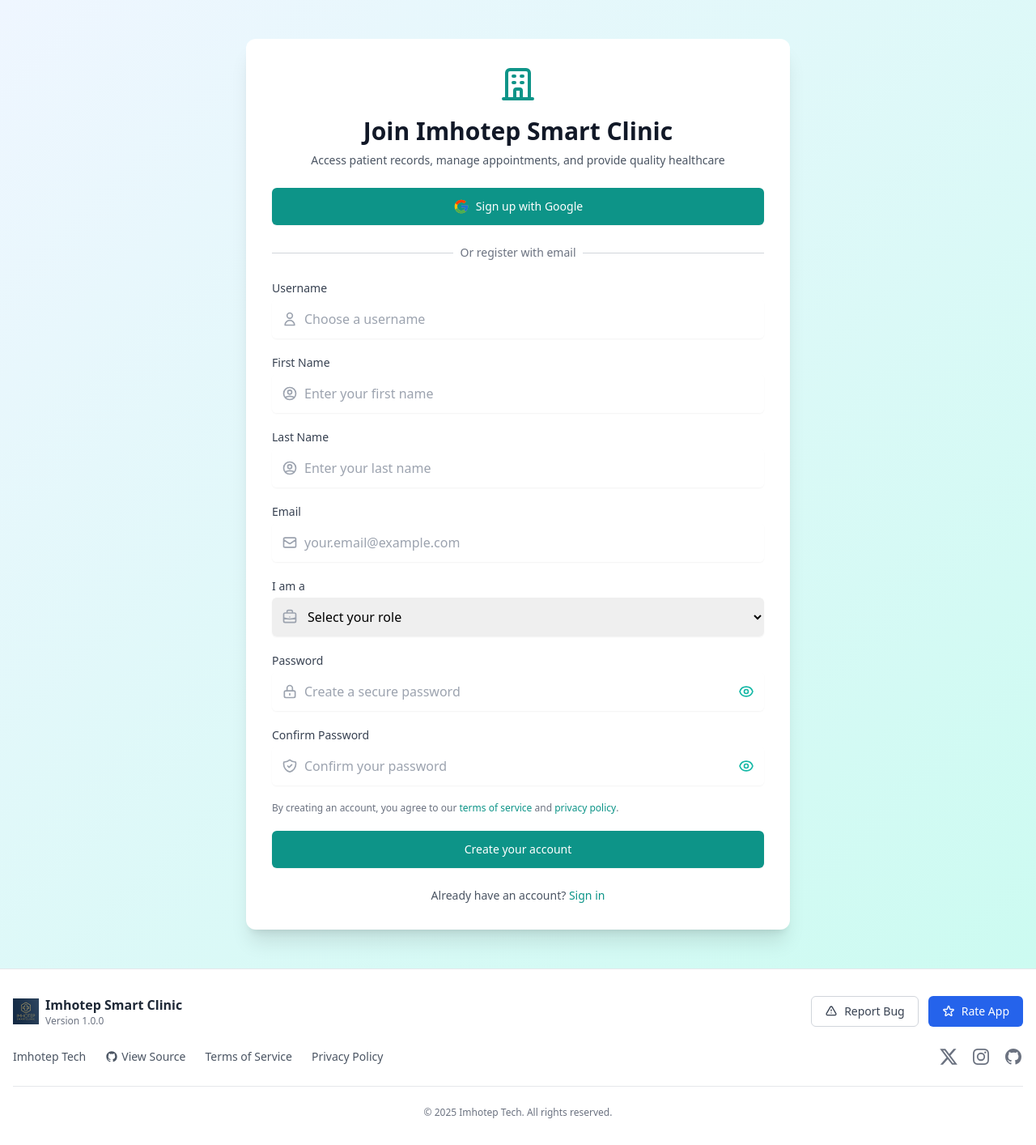
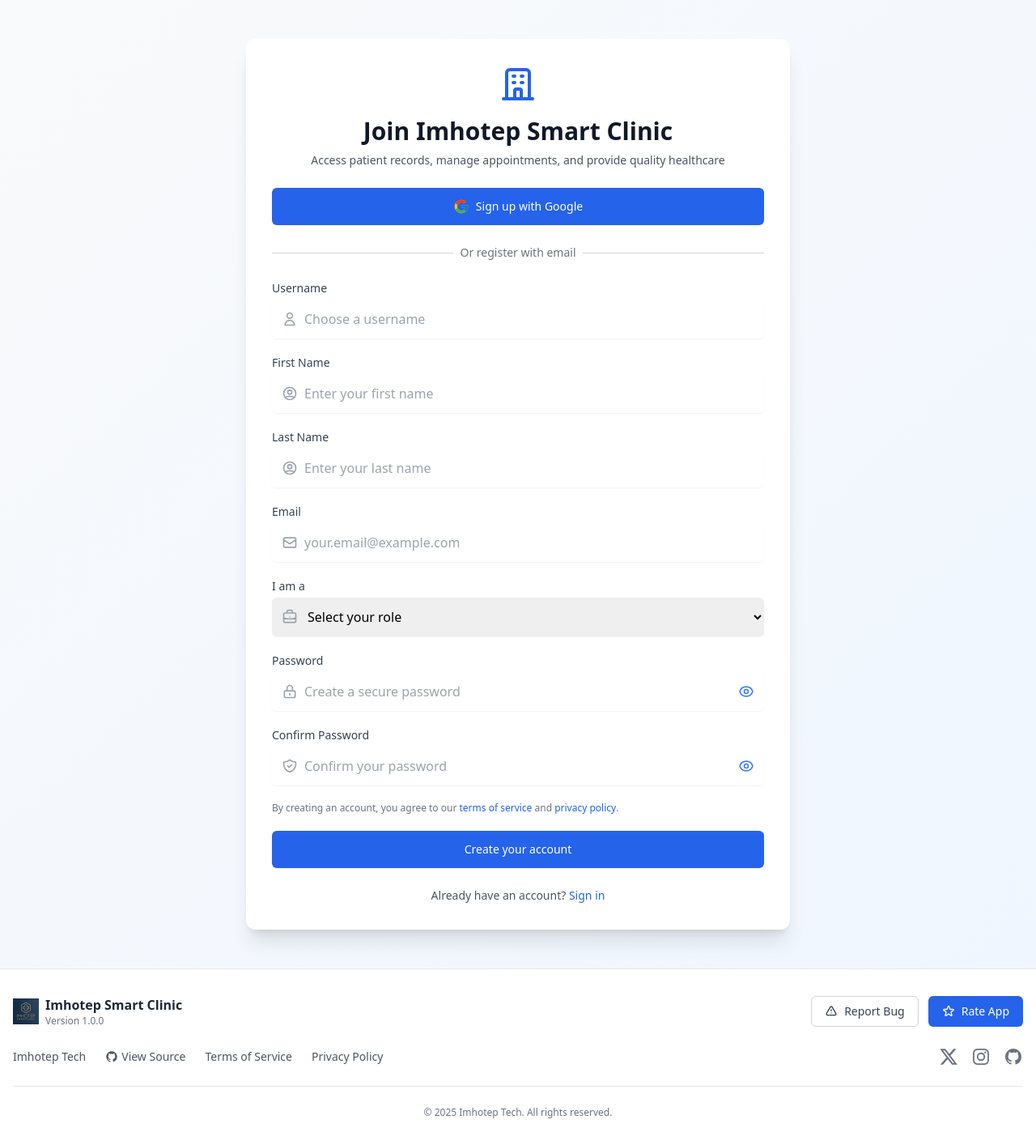
Before and after one commit to Imhotep-Tech/imhotep_smart_clinic, a Django app: page /register/ in a window 1280 px wide. Shown: the whole page at 81% size. Run offline with Django 5.2, Linux system fonts and the light colour scheme; data that the repository does not hold is empty; some libraries are stand-ins or nearby versions.

Commit message:
Refactor UI styles across account-related templates to use a consistent blue color scheme; update button and input focus styles for improved accessibility and visual coherence. Remove robots.txt file.

```diff
--- a/accounts/templates/activate_mail_change_send.html
+++ b/accounts/templates/activate_mail_change_send.html
@@ -17,7 +17,7 @@
                             <table border="0" cellpadding="0" cellspacing="0" width="100%">
                                 <tr>
                                     <td align="center">
-                                        <svg width="48" height="48" viewBox="0 0 24 24" style="fill: none; stroke: #0d9488; stroke-width: 2; stroke-linecap: round; stroke-linejoin: round;">
+                                        <svg width="48" height="48" viewBox="0 0 24 24" style="fill: none; stroke: #2563eb; stroke-width: 2; stroke-linecap: round; stroke-linejoin: round;">
                                             <path d="M19 21V5a2 2 0 00-2-2H7a2 2 0 00-2 2v16m14 0h2m-2 0h-5m-9 0H3m2 0h5M9 7h1m-1 4h1m4-4h1m-1 4h1m-5 10v-5a1 1 0 011-1h2a1 1 0 011 1v5m-4 0h4" />
                                         </svg>
                                     </td>
@@ -43,13 +43,13 @@
                                 </tr>
                                 <tr>
                                     <td align="center" style="padding: 16px 0 32px 0;">
-                                        <a href="http://{{ domain }}{{ verify_url }}" style="background-color: #0d9488; color: #ffffff; text-decoration: none; padding: 12px 24px; border-radius: 6px; font-weight: 500; display: inline-block; font-size: 16px;">Verify Email Address</a>
+                                        <a href="http://{{ domain }}{{ verify_url }}" style="background-color: #2563eb; color: #ffffff; text-decoration: none; padding: 12px 24px; border-radius: 6px; font-weight: 500; display: inline-block; font-size: 16px;">Verify Email Address</a>
                                     </td>
                                 </tr>
                                 <tr>
                                     <td style="padding: 0; color: #6b7280; font-size: 14px; line-height: 20px;">
                                         <p style="margin: 0 0 16px 0;">If the button above doesn't work, you can also copy and paste the following link into your browser:</p>
-                                        <p style="margin: 0; word-break: break-all; color: #0d9488;">http://{{ domain }}{{ verify_url }}</p>
+                                        <p style="margin: 0; word-break: break-all; color: #2563eb;">http://{{ domain }}{{ verify_url }}</p>
                                     </td>
                                 </tr>
                                 <tr>
--- a/accounts/templates/password_reset_complete.html
+++ b/accounts/templates/password_reset_complete.html
@@ -1,12 +1,12 @@
 {% extends "base.html" %}
 
 {% block content %}
-<section class="min-h-screen bg-gradient-to-br from-blue-50 to-teal-100 py-12 px-4 sm:px-6 lg:px-8">
+<section class="min-h-screen bg-gradient-to-br from-gray-50 to-blue-50 py-12 px-4 sm:px-6 lg:px-8">
   <div class="max-w-md mx-auto bg-white rounded-xl shadow-xl overflow-hidden md:max-w-2xl">
     <div class="md:flex">
       <div class="p-8 w-full">
         <div class="flex justify-center">
-          <svg class="w-12 h-12 text-teal-600" xmlns="http://www.w3.org/2000/svg" fill="none" viewBox="0 0 24 24" stroke="currentColor">
+          <svg class="w-12 h-12 text-blue-600" xmlns="http://www.w3.org/2000/svg" fill="none" viewBox="0 0 24 24" stroke="currentColor">
             <path stroke-linecap="round" stroke-linejoin="round" stroke-width="2" d="M9 12l2 2 4-4m6 2a9 9 0 11-18 0 9 9 0 0118 0z" />
           </svg>
         </div>
@@ -19,7 +19,7 @@
         </p>
 
         <div class="mt-8 flex justify-center">
-          <a href="{% url 'login' %}" class="inline-flex items-center justify-center px-6 py-3 border border-transparent rounded-md shadow-sm text-sm font-medium text-white bg-teal-600 hover:bg-teal-700 focus:outline-none focus:ring-2 focus:ring-offset-2 focus:ring-teal-500 transition-all duration-200 transform hover:-translate-y-1">
+          <a href="{% url 'login' %}" class="inline-flex items-center justify-center px-6 py-3 border border-transparent rounded-md shadow-sm text-sm font-medium text-white bg-blue-600 hover:bg-blue-700 focus:outline-none focus:ring-2 focus:ring-offset-2 focus:ring-blue-500 transition-all duration-200 transform hover:-translate-y-1">
             Sign in
           </a>
         </div>
--- a/accounts/templates/password_reset_done.html
+++ b/accounts/templates/password_reset_done.html
@@ -1,12 +1,12 @@
 {% extends "base.html" %}
 
 {% block content %}
-<section class="min-h-screen bg-gradient-to-br from-blue-50 to-teal-100 py-12 px-4 sm:px-6 lg:px-8">
+<section class="min-h-screen bg-gradient-to-br from-gray-50 to-blue-50 py-12 px-4 sm:px-6 lg:px-8">
   <div class="max-w-md mx-auto bg-white rounded-xl shadow-xl overflow-hidden md:max-w-2xl">
     <div class="md:flex">
       <div class="p-8 w-full">
         <div class="flex justify-center">
-          <svg class="w-12 h-12 text-teal-600" xmlns="http://www.w3.org/2000/svg" fill="none" viewBox="0 0 24 24" stroke="currentColor">
+          <svg class="w-12 h-12 text-blue-600" xmlns="http://www.w3.org/2000/svg" fill="none" viewBox="0 0 24 24" stroke="currentColor">
             <path stroke-linecap="round" stroke-linejoin="round" stroke-width="2" d="M3 19v-8.93a2 2 0 01.89-1.664l7-4.666a2 2 0 012.22 0l7 4.666A2 2 0 0121 10.07V19M3 19a2 2 0 002 2h14a2 2 0 002-2M3 19l6.75-4.5M21 19l-6.75-4.5M3 10l6.75 4.5M21 10l-6.75 4.5m0 0l-1.14.76a2 2 0 01-2.22 0l-1.14-.76" />
           </svg>
         </div>
@@ -24,7 +24,7 @@
         </div>
 
         <div class="mt-8 flex justify-center">
-          <a href="/login" class="inline-flex items-center justify-center px-6 py-3 border border-transparent rounded-md shadow-sm text-sm font-medium text-white bg-teal-600 hover:bg-teal-700 focus:outline-none focus:ring-2 focus:ring-offset-2 focus:ring-teal-500 transition-all duration-200 transform hover:-translate-y-1">
+          <a href="/login" class="inline-flex items-center justify-center px-6 py-3 border border-transparent rounded-md shadow-sm text-sm font-medium text-white bg-blue-600 hover:bg-blue-700 focus:outline-none focus:ring-2 focus:ring-offset-2 focus:ring-blue-500 transition-all duration-200 transform hover:-translate-y-1">
             <svg class="w-5 h-5 mr-2" xmlns="http://www.w3.org/2000/svg" fill="none" viewBox="0 0 24 24" stroke="currentColor">
               <path stroke-linecap="round" stroke-linejoin="round" stroke-width="2" d="M10 19l-7-7m0 0l7-7m-7 7h18" />
             </svg>
--- a/accounts/templates/password_reset_email.html
+++ b/accounts/templates/password_reset_email.html
@@ -17,7 +17,7 @@
                             <table border="0" cellpadding="0" cellspacing="0" width="100%">
                                 <tr>
                                     <td align="center">
-                                        <svg width="48" height="48" viewBox="0 0 24 24" style="fill: none; stroke: #0d9488; stroke-width: 2; stroke-linecap: round; stroke-linejoin: round;">
+                                        <svg width="48" height="48" viewBox="0 0 24 24" style="fill: none; stroke: #2563eb; stroke-width: 2; stroke-linecap: round; stroke-linejoin: round;">
                                             <path d="M19 21V5a2 2 0 00-2-2H7a2 2 0 00-2 2v16m14 0h2m-2 0h-5m-9 0H3m2 0h5M9 7h1m-1 4h1m4-4h1m-1 4h1m-5 10v-5a1 1 0 011-1h2a1 1 0 011 1v5m-4 0h4" />
                                         </svg>
                                     </td>
@@ -43,13 +43,13 @@
                                 </tr>
                                 <tr>
                                     <td align="center" style="padding: 16px 0 32px 0;">
-                                        <a href="{{ protocol }}://{{ domain }}{% url 'password_reset_confirm' uidb64=uid token=token %}" style="background-color: #0d9488; color: #ffffff; text-decoration: none; padding: 12px 24px; border-radius: 6px; font-weight: 500; display: inline-block; font-size: 16px;">Reset Password</a>
+                                        <a href="{{ protocol }}://{{ domain }}{% url 'password_reset_confirm' uidb64=uid token=token %}" style="background-color: #2563eb; color: #ffffff; text-decoration: none; padding: 12px 24px; border-radius: 6px; font-weight: 500; display: inline-block; font-size: 16px;">Reset Password</a>
                                     </td>
                                 </tr>
                                 <tr>
                                     <td style="padding: 0; color: #6b7280; font-size: 14px; line-height: 20px;">
                                         <p style="margin: 0 0 16px 0;">If the button above doesn't work, you can also copy and paste the following link into your browser:</p>
-                                        <p style="margin: 0; word-break: break-all; color: #0d9488;">{{ protocol }}://{{ domain }}{% url 'password_reset_confirm' uidb64=uid token=token %}</p>
+                                        <p style="margin: 0; word-break: break-all; color: #2563eb;">{{ protocol }}://{{ domain }}{% url 'password_reset_confirm' uidb64=uid token=token %}</p>
                                     </td>
                                 </tr>
                                 <tr>
--- a/accounts/templates/register.html
+++ b/accounts/templates/register.html
@@ -2,12 +2,12 @@
 {% load socialaccount %}
 
 {% block content %}
-<section class="min-h-screen bg-gradient-to-br from-blue-50 to-teal-100 py-12 px-4 sm:px-6 lg:px-8">
+<section class="min-h-screen bg-gradient-to-br from-gray-50 to-blue-50 py-12 px-4 sm:px-6 lg:px-8">
   <div class="max-w-md mx-auto bg-white rounded-xl shadow-xl overflow-hidden md:max-w-2xl">
     <div class="md:flex">
       <div class="p-8 w-full">
         <div class="flex justify-center">
-          <svg class="w-12 h-12 text-teal-600" xmlns="http://www.w3.org/2000/svg" fill="none" viewBox="0 0 24 24" stroke="currentColor">
+          <svg class="w-12 h-12 text-blue-600" xmlns="http://www.w3.org/2000/svg" fill="none" viewBox="0 0 24 24" stroke="currentColor">
             <path stroke-linecap="round" stroke-linejoin="round" stroke-width="2" d="M19 21V5a2 2 0 00-2-2H7a2 2 0 00-2 2v16m14 0h2m-2 0h-5m-9 0H3m2 0h5M9 7h1m-1 4h1m4-4h1m-1 4h1m-5 10v-5a1 1 0 011-1h2a1 1 0 011 1v5m-4 0h4" />
           </svg>
         </div>
@@ -20,7 +20,7 @@
         </p>
 
         <div class="mt-6">
-          <a href="{% url 'google_login' %}" class="w-full flex justify-center py-3 px-4 border border-transparent rounded-md shadow-sm text-sm font-medium text-white bg-teal-600 hover:bg-teal-700 focus:outline-none focus:ring-2 focus:ring-offset-2 focus:ring-teal-500">
+          <a href="{% url 'google_login' %}" class="w-full flex justify-center py-3 px-4 border border-transparent rounded-md shadow-sm text-sm font-medium text-white bg-blue-600 hover:bg-blue-700 focus:outline-none focus:ring-2 focus:ring-offset-2 focus:ring-blue-500">
             <svg class="w-5 h-5 mr-2" viewBox="0 0 48 48" xmlns="http://www.w3.org/2000/svg">
               <path fill="#FFC107" d="M43.611,20.083H42V20H24v8h11.303c-1.649,4.657-6.08,8-11.303,8c-6.627,0-12-5.373-12-12 c0-6.627,5.373-12,12-12c3.059,0,5.842,1.154,7.961,3.039l5.657-5.657C34.046,6.053,29.268,4,24,4C12.955,4,4,12.955,4,24 c0,11.045,8.955,20,20,20c11.045,0,20-8.955,20-20C44,22.659,43.862,21.35,43.611,20.083z"></path>
               <path fill="#FF3D00" d="M6.306,14.691l6.571,4.819C14.655,15.108,18.961,12,24,12c3.059,0,5.842,1.154,7.961,3.039l5.657-5.657 C34.046,6.053,29.268,4,24,4C16.318,4,9.656,8.337,6.306,14.691z"></path>
@@ -51,7 +51,7 @@
                   <path stroke-linecap="round" stroke-linejoin="round" stroke-width="2" d="M16 7a4 4 0 11-8 0 4 4 0 018 0zM12 14a7 7 0 00-7 7h14a7 7 0 00-7-7z" />
                 </svg>
               </div>
-              <input type="text" name="username" id="username" class="focus:ring-teal-500 focus:border-teal-500 block w-full pl-10 pr-3 py-3 border-gray-300 rounded-md" placeholder="Choose a username" required>
+              <input type="text" name="username" id="username" class="focus:ring-blue-500 focus:border-blue-500 block w-full pl-10 pr-3 py-3 border-gray-300 rounded-md" placeholder="Choose a username" required>
             </div>
           </div>
 
@@ -64,7 +64,7 @@
                   <path stroke-linecap="round" stroke-linejoin="round" stroke-width="2" d="M5.121 17.804A13.937 13.937 0 0112 16c2.5 0 4.847.655 6.879 1.804M15 10a3 3 0 11-6 0 3 3 0 016 0zm6 2a9 9 0 11-18 0 9 9 0 0118 0z" />
                 </svg>
               </div>
-              <input type="text" name="first_name" id="first_name" class="focus:ring-teal-500 focus:border-teal-500 block w-full pl-10 pr-3 py-3 border-gray-300 rounded-md" placeholder="Enter your first name" required>
+              <input type="text" name="first_name" id="first_name" class="focus:ring-blue-500 focus:border-blue-500 block w-full pl-10 pr-3 py-3 border-gray-300 rounded-md" placeholder="Enter your first name" required>
             </div>
           </div>
 
@@ -77,7 +77,7 @@
                   <path stroke-linecap="round" stroke-linejoin="round" stroke-width="2" d="M5.121 17.804A13.937 13.937 0 0112 16c2.5 0 4.847.655 6.879 1.804M15 10a3 3 0 11-6 0 3 3 0 016 0zm6 2a9 9 0 11-18 0 9 9 0 0118 0z" />
                 </svg>
               </div>
-              <input type="text" name="last_name" id="last_name" class="focus:ring-teal-500 focus:border-teal-500 block w-full pl-10 pr-3 py-3 border-gray-300 rounded-md" placeholder="Enter your last name" required>
+              <input type="text" name="last_name" id="last_name" class="focus:ring-blue-500 focus:border-blue-500 block w-full pl-10 pr-3 py-3 border-gray-300 rounded-md" placeholder="Enter your last name" required>
             </div>
           </div>
 
@@ -90,7 +90,7 @@
                   <path stroke-linecap="round" stroke-linejoin="round" stroke-width="2" d="M3 8l7.89 5.26a2 2 0 002.22 0L21 8M5 19h14a2 2 0 002-2V7a2 2 0 00-2-2H5a2 2 0 00-2 2v10a2 2 0 002 2z" />
                 </svg>
               </div>
-              <input type="email" name="email" id="Email" class="focus:ring-teal-500 focus:border-teal-500 block w-full pl-10 pr-3 py-3 border-gray-300 rounded-md" placeholder="your.email@example.com" required>
+              <input type="email" name="email" id="Email" class="focus:ring-blue-500 focus:border-blue-500 block w-full pl-10 pr-3 py-3 border-gray-300 rounded-md" placeholder="your.email@example.com" required>
             </div>
           </div>
 
@@ -103,7 +103,7 @@
                   <path stroke-linecap="round" stroke-linejoin="round" stroke-width="2" d="M21 13.255A23.931 23.931 0 0112 15c-3.183 0-6.22-.62-9-1.745M16 6V4a2 2 0 00-2-2h-4a2 2 0 00-2 2v2m4 6h.01M5 20h14a2 2 0 002-2V8a2 2 0 00-2-2H5a2 2 0 00-2 2v10a2 2 0 002 2z" />
                 </svg>
               </div>
-              <select id="user_type" name="user_type" class="focus:ring-teal-500 focus:border-teal-500 block w-full pl-10 pr-3 py-3 border-gray-300 rounded-md" required>
+              <select id="user_type" name="user_type" class="focus:ring-blue-500 focus:border-blue-500 block w-full pl-10 pr-3 py-3 border-gray-300 rounded-md" required>
                 <option value="" selected disabled>Select your role</option>
                 <!-- <option value="patient">Patient</option> -->
                 <option value="doctor">Doctor</option>
@@ -121,7 +121,7 @@
                     <path stroke-linecap="round" stroke-linejoin="round" stroke-width="2" d="M19.428 15.428a2 2 0 00-1.022-.547l-2.387-.477a6 6 0 00-3.86.517l-.318.158a6 6 0 01-3.86.517L6.05 15.21a2 2 0 00-1.806.547M8 4h8l-1 1v5.172a2 2 0 00.586 1.414l5 5c1.26 1.26.367 3.414-1.415 3.414H4.828c-1.782 0-2.674-2.154-1.414-3.414l5-5A2 2 0 009 10.172V5L8 4z" />
                   </svg>
                 </div>
-                <input type="text" name="specialization" id="specialization" class="focus:ring-teal-500 focus:border-teal-500 block w-full pl-10 pr-3 py-3 border-gray-300 rounded-md" placeholder="e.g., Cardiology, Pediatrics, etc.">
+                <input type="text" name="specialization" id="specialization" class="focus:ring-blue-500 focus:border-blue-500 block w-full pl-10 pr-3 py-3 border-gray-300 rounded-md" placeholder="e.g., Cardiology, Pediatrics, etc.">
               </div>
             </div>
           </div>
@@ -136,7 +136,7 @@
                     <path stroke-linecap="round" stroke-linejoin="round" stroke-width="2" d="M8 7V3m8 4V3m-9 8h10M5 21h14a2 2 0 002-2V7a2 2 0 00-2-2H5a2 2 0 00-2 2v12a2 2 0 002 2z" />
                   </svg>
                 </div>
-                <input type="date" name="date_of_birth" id="date_of_birth" class="focus:ring-teal-500 focus:border-teal-500 block w-full pl-10 pr-3 py-3 border-gray-300 rounded-md">
+                <input type="date" name="date_of_birth" id="date_of_birth" class="focus:ring-blue-500 focus:border-blue-500 block w-full pl-10 pr-3 py-3 border-gray-300 rounded-md">
               </div>
             </div>
           </div>
@@ -150,9 +150,9 @@
                   <path stroke-linecap="round" stroke-linejoin="round" stroke-width="2" d="M12 15v2m-6 4h12a2 2 0 002-2v-6a2 2 0 00-2-2H6a2 2 0 00-2 2v6a2 2 0 002 2zm10-10V7a4 4 0 00-8 0v4h8z" />
                 </svg>
               </div>
-              <input type="password" name="password" id="password" class="focus:ring-teal-500 focus:border-teal-500 block w-full pl-10 pr-10 py-3 border-gray-300 rounded-md" placeholder="Create a secure password" required>
+              <input type="password" name="password" id="password" class="focus:ring-blue-500 focus:border-blue-500 block w-full pl-10 pr-10 py-3 border-gray-300 rounded-md" placeholder="Create a secure password" required>
               <button type="button" onclick="togglePasswordVisibility('password')" class="absolute inset-y-0 right-0 pr-3 flex items-center">
-                <svg class="h-5 w-5 text-teal-500" xmlns="http://www.w3.org/2000/svg" fill="none" viewBox="0 0 24 24" stroke="currentColor">
+                <svg class="h-5 w-5 text-blue-500" xmlns="http://www.w3.org/2000/svg" fill="none" viewBox="0 0 24 24" stroke="currentColor">
                   <path stroke-linecap="round" stroke-linejoin="round" stroke-width="2" d="M15 12a3 3 0 11-6 0 3 3 0 016 0z" />
                   <path stroke-linecap="round" stroke-linejoin="round" stroke-width="2" d="M2.458 12C3.732 7.943 7.523 5 12 5c4.478 0 8.268 2.943 9.542 7-1.274 4.057-5.064 7-9.542 7-4.477 0-8.268-2.943-9.542-7z" />
                 </svg>
@@ -169,9 +169,9 @@
                   <path stroke-linecap="round" stroke-linejoin="round" stroke-width="2" d="M9 12l2 2 4-4m5.618-4.016A11.955 11.955 0 0112 2.944a11.955 11.955 0 01-8.618 3.04A12.02 12.02 0 003 9c0 5.591 3.824 10.29 9 11.622 5.176-1.332 9-6.03 9-11.622 0-1.042-.133-2.052-.382-3.016z" />
                 </svg>
               </div>
-              <input type="password" id="confirm_password" class="focus:ring-teal-500 focus:border-teal-500 block w-full pl-10 pr-10 py-3 border-gray-300 rounded-md" placeholder="Confirm your password" required>
+              <input type="password" id="confirm_password" class="focus:ring-blue-500 focus:border-blue-500 block w-full pl-10 pr-10 py-3 border-gray-300 rounded-md" placeholder="Confirm your password" required>
               <button type="button" onclick="togglePasswordVisibility('confirm_password')" class="absolute inset-y-0 right-0 pr-3 flex items-center">
-                <svg class="h-5 w-5 text-teal-500" xmlns="http://www.w3.org/2000/svg" fill="none" viewBox="0 0 24 24" stroke="currentColor">
+                <svg class="h-5 w-5 text-blue-500" xmlns="http://www.w3.org/2000/svg" fill="none" viewBox="0 0 24 24" stroke="currentColor">
                   <path stroke-linecap="round" stroke-linejoin="round" stroke-width="2" d="M15 12a3 3 0 11-6 0 3 3 0 016 0z" />
                   <path stroke-linecap="round" stroke-linejoin="round" stroke-width="2" d="M2.458 12C3.732 7.943 7.523 5 12 5c4.478 0 8.268 2.943 9.542 7-1.274 4.057-5.064 7-9.542 7-4.477 0-8.268-2.943-9.542-7z" />
                 </svg>
@@ -181,13 +181,13 @@
 
           <div class="text-xs text-gray-500">
             By creating an account, you agree to our
-            <a href="/terms" class="text-teal-600 hover:text-teal-800 font-medium">terms of service</a>
+            <a href="/terms" class="text-blue-600 hover:text-blue-800 font-medium">terms of service</a>
             and
-            <a href="/privacy" class="text-teal-600 hover:text-teal-800 font-medium">privacy policy</a>.
+            <a href="/privacy" class="text-blue-600 hover:text-blue-800 font-medium">privacy policy</a>.
           </div>
 
           <div>
-            <button type="submit" class="w-full flex justify-center py-3 px-4 border border-transparent rounded-md shadow-sm text-sm font-medium text-white bg-teal-600 hover:bg-teal-700 focus:outline-none focus:ring-2 focus:ring-offset-2 focus:ring-teal-500 transition-all duration-200 transform hover:-translate-y-1">
+            <button type="submit" class="w-full flex justify-center py-3 px-4 border border-transparent rounded-md shadow-sm text-sm font-medium text-white bg-blue-600 hover:bg-blue-700 focus:outline-none focus:ring-2 focus:ring-offset-2 focus:ring-blue-500 transition-all duration-200 transform hover:-translate-y-1">
               Create your account
             </button>
           </div>
@@ -195,7 +195,7 @@
 
         <p class="mt-6 text-center text-sm text-gray-600">
           Already have an account?
-          <a href="/login" class="font-medium text-teal-600 hover:text-teal-500">Sign in</a>
+          <a href="/login" class="font-medium text-blue-600 hover:text-blue-500">Sign in</a>
         </p>
       </div>
     </div>
--- a/static/robots.txt
+++ /dev/null
@@ -1,6 +0,0 @@
-User-agent: *
-Disallow: /admin/
-Disallow: /doctor/
-Disallow: /assistant/
-Allow: /
-Sitemap: https://imhotepclinic.pythonanywhere.com/sitemap.xml
```
Also changed, not shown: accounts/templates/add_details_google.html (+7 -7 lines), accounts/templates/add_username_google.html (+5 -5 lines), accounts/templates/login.html (+9 -9 lines), accounts/templates/password_change_done.html (+6 -6 lines), accounts/templates/password_reset.html (+5 -5 lines), accounts/templates/password_reset_confirm.html (+7 -7 lines).
